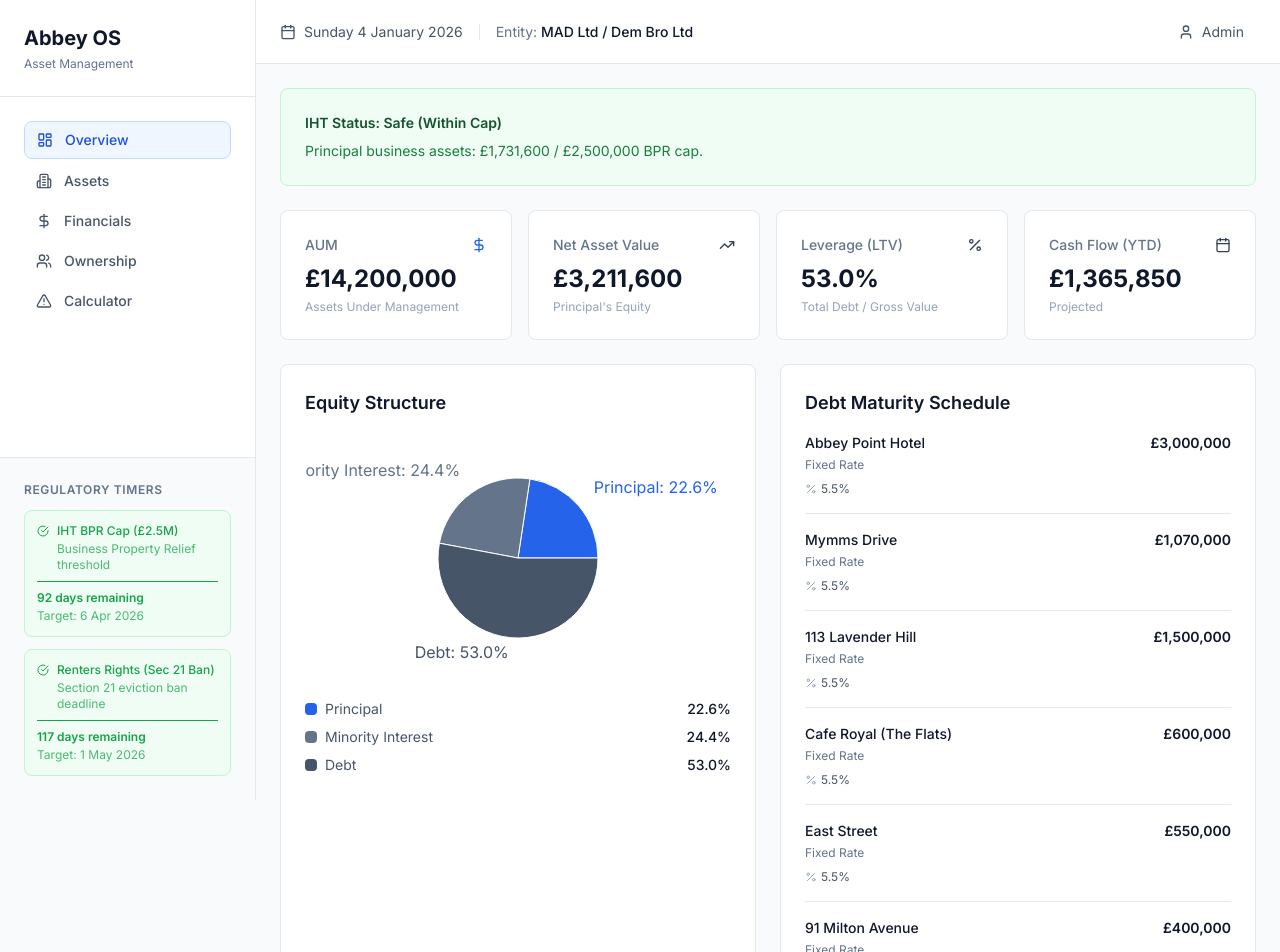
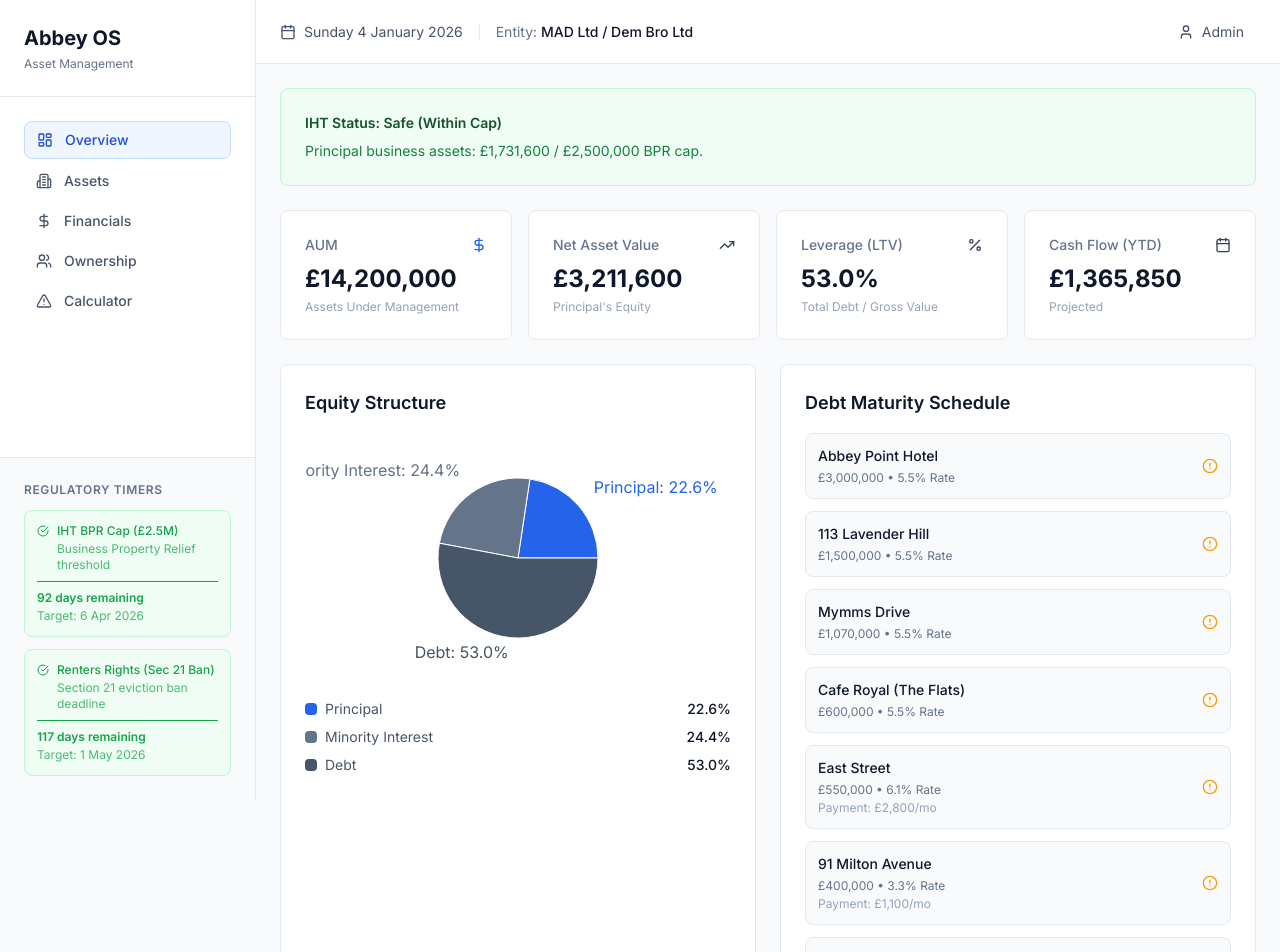
Before and after one commit to ldemetriou33/familyestate, a Next.js app: page / in a window 1280 px wide. Shown: the top 952 px of the page. Built offline with nearby package versions, Linux system fonts and the light colour scheme.

Commit message:
fix: update DebtMaturitySchedule to use EstateAsset type and display specific interest rates

```diff
--- a/app/page.tsx
+++ b/app/page.tsx
@@ -113,7 +113,7 @@ function DashboardContent() {
                   debt={totals.totalDebt}
                   totalValue={totals.totalGrossValue}
                 />
-                <DebtMaturitySchedule assets={legacyAssets as any} />
+                <DebtMaturitySchedule assets={assets} />
               </div>
 
               {/* Regulatory/Tax Timers */}
--- a/components/dashboard/DebtMaturitySchedule.tsx
+++ b/components/dashboard/DebtMaturitySchedule.tsx
@@ -1,33 +1,41 @@
 'use client'
 
-import { Calendar, Percent, DollarSign } from 'lucide-react'
-import type { SovereignAsset } from '@/lib/data/sovereign-seed'
-import { formatGBP, formatEUR } from '@/lib/utils'
+import { AlertCircle, Percent } from 'lucide-react'
+import { formatGBP } from '@/lib/utils'
+import type { EstateAsset } from '@/lib/types/estate-state'
 
 interface DebtMaturityScheduleProps {
-  assets: SovereignAsset[]
+  assets: EstateAsset[]
 }
 
 export default function DebtMaturitySchedule({ assets }: DebtMaturityScheduleProps) {
+  // Filter assets with debt and include interest rate information
   const debts = assets
-    .filter((asset) => asset.debt)
-    .map((asset) => ({
-      assetName: asset.name,
-      principal: asset.debt!.principal,
-      interestRate: asset.debt!.interestRate,
-      type: asset.debt!.type,
-      currency: asset.currency,
-      isCompound: asset.debt!.isCompound,
-    }))
+    .filter((asset) => asset.debt > 0)
+    .map((asset) => {
+      // Convert to GBP for display
+      const debtInGBP = asset.currency === 'GBP' ? asset.debt : asset.debt * 0.85
+      const rate = asset.interest_rate || 5.5
+      const monthlyPayment = asset.monthly_payment || (asset.debt > 0 ? (debtInGBP * (rate / 100)) / 12 : 0)
 
-  const formatCurrency = (currency: 'GBP' | 'EUR') =>
-    currency === 'GBP' ? formatGBP : formatEUR
+      return {
+        name: asset.name,
+        amount: debtInGBP,
+        currency: 'GBP',
+        status: asset.status,
+        interestRate: rate,
+        monthlyPayment,
+        hasActualPayment: !!asset.monthly_payment,
+        isCompounding: asset.id === 'oakwood-close', // Oakwood Close compounds interest
+      }
+    })
+    .sort((a, b) => b.amount - a.amount)
 
   if (debts.length === 0) {
     return (
       <div className="bg-white border border-slate-200 rounded-lg p-6">
         <h3 className="text-lg font-semibold text-slate-900 mb-4">Debt Maturity Schedule</h3>
-        <p className="text-sm text-slate-500">No outstanding debt</p>
+        <p className="text-sm text-slate-500">No outstanding debts</p>
       </div>
     )
   }
@@ -35,34 +43,29 @@ export default function DebtMaturitySchedule({ assets }: DebtMaturitySchedulePro
   return (
     <div className="bg-white border border-slate-200 rounded-lg p-6">
       <h3 className="text-lg font-semibold text-slate-900 mb-4">Debt Maturity Schedule</h3>
-      <div className="space-y-4">
+      <div className="space-y-3">
         {debts.map((debt, index) => (
           <div
             key={index}
-            className="border-b border-slate-200 last:border-b-0 pb-4 last:pb-0"
+            className="flex items-center justify-between p-3 bg-slate-50 rounded-lg border border-slate-200"
           >
-            <div className="flex items-start justify-between mb-2">
-              <div>
-                <p className="text-sm font-medium text-slate-900">{debt.assetName}</p>
-                <p className="text-xs text-slate-500 mt-1">
-                  {debt.type === 'FIXED' ? 'Fixed Rate' : debt.type === 'VARIABLE' ? 'Variable Rate' : 'Equity Release'}
+            <div className="flex-1">
+              <p className="text-sm font-medium text-slate-900">{debt.name}</p>
+              <p className="text-xs text-slate-500 mt-1">
+                {formatGBP(debt.amount)} • {debt.interestRate.toFixed(1)}% Rate
+              </p>
+              {debt.hasActualPayment && (
+                <p className="text-xs text-slate-400 mt-0.5">
+                  Payment: {formatGBP(debt.monthlyPayment)}/mo
                 </p>
-              </div>
-              <div className="text-right">
-                <p className="text-sm font-semibold text-slate-900">
-                  {formatCurrency(debt.currency)(debt.principal)}
+              )}
+              {debt.isCompounding && (
+                <p className="text-xs text-amber-600 mt-0.5 font-medium">
+                  Compounding Interest (No Payment)
                 </p>
-              </div>
-            </div>
-            <div className="flex items-center gap-4 mt-2">
-              <div className="flex items-center gap-1">
-                <Percent className="w-3 h-3 text-slate-400" />
-                <span className="text-xs text-slate-600">{debt.interestRate}%</span>
-              </div>
-              {debt.isCompound && (
-                <span className="text-xs text-red-600 font-medium">Compounding</span>
               )}
             </div>
+            <AlertCircle className="w-4 h-4 text-amber-500" />
           </div>
         ))}
       </div>
```
